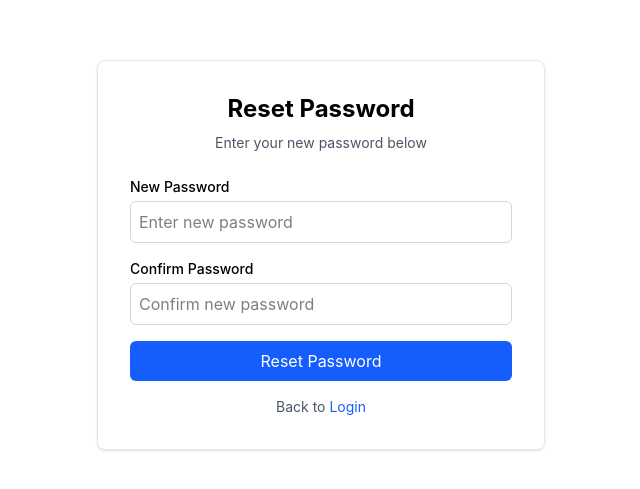
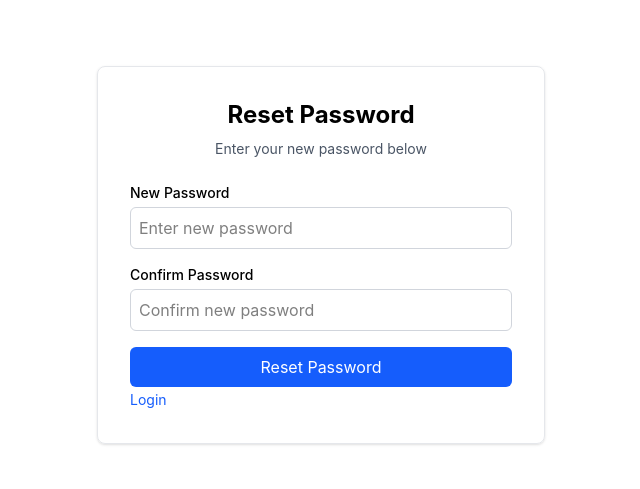
Before and after one commit to anilbaaniya/E-commerce, a React (Vite) app in the folder frontend/: page /resetPassword/1 in a window 1280 px wide. Shown: the part 145-634 px from the top of the page, without its empty margins (319-959 px from the left). Built offline with nearby package versions, Linux system fonts and the light colour scheme; no server answers.

Commit message:
fixing reset link

```diff
--- a/frontend/src/pages/ResetPassword.jsx
+++ b/frontend/src/pages/ResetPassword.jsx
@@ -1,7 +1,7 @@
 import { useState } from "react";
 import { resetPassword } from "../services/authServices";
 import toast from "react-hot-toast";
-import { useParams } from "react-router-dom";
+import { NavLink, useParams } from "react-router-dom";
 
 export default function ResetPassword() {
   const { token } = useParams();
@@ -15,6 +15,8 @@
     try {
       await resetPassword({ password, confirmPassword }, token);
       toast.success("Password reset successfully");
+      setPassword("");
+      setConfirmPassword("");
     } catch (error) {
       toast.error(error);
     }
@@ -74,12 +76,12 @@
         </form>
 
         {/* Back to login */}
-        <p className="text-sm text-center mt-4 text-gray-600">
-          Back to{" "}
-          <a href="#" className="text-blue-600 hover:underline">
-            Login
-          </a>
-        </p>
+        <NavLink
+          to="/login"
+          className="text-sm text-center mt-4  text-blue-600 hover:underline"
+        >
+          Login
+        </NavLink>
       </div>
     </div>
   );
```
